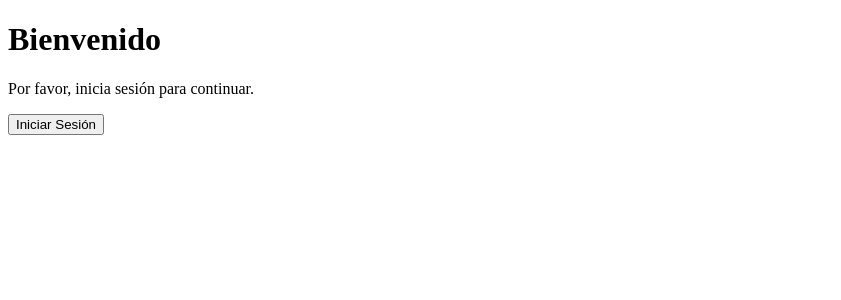
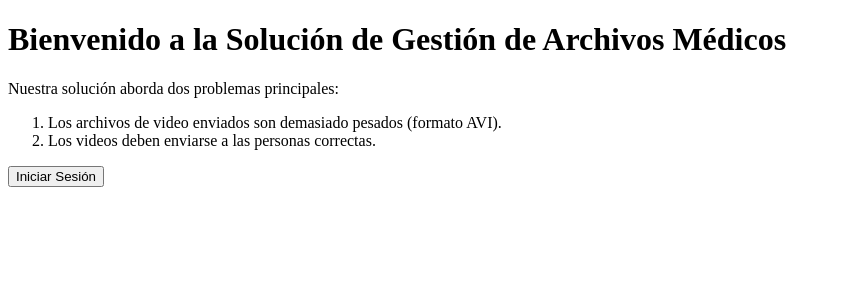
Before and after one commit to Dan23H/proyectoinformatico1, a Next.js app in the folder front/: page / in a window 1280 px wide. Shown: the top 300 px of the page, without its empty margins (0-841 px from the left). Built offline with nearby package versions, Linux system fonts and the light colour scheme.

Commit message:
0.0.5 REFACTOR: Changing the way to redirect in index

```diff
--- a/front/src/pages/index.tsx
+++ b/front/src/pages/index.tsx
@@ -1,17 +1,22 @@
-import { useRouter } from 'next/router';
+import React from 'react';
+import Link from 'next/link';
 
-export default function WelcomePage() {
-  const router = useRouter();
-
-  const goToLogin = () => {
-    router.push('/login');
-  };
-
+const IndexPage: React.FC = () => {
   return (
     <div>
-      <h1>Bienvenido</h1>
-      <p>Por favor, inicia sesión para continuar.</p>
-      <button onClick={goToLogin}>Iniciar Sesión</button>
+      <h1>Bienvenido a la Solución de Gestión de Archivos Médicos</h1>
+      <p>
+        Nuestra solución aborda dos problemas principales:
+        <ol>
+          <li>Los archivos de video enviados son demasiado pesados (formato AVI).</li>
+          <li>Los videos deben enviarse a las personas correctas.</li>
+        </ol>
+      </p>
+      <Link href="/login">
+        <button>Iniciar Sesión</button>
+      </Link>
     </div>
   );
-}
+};
+
+export default IndexPage;
```
